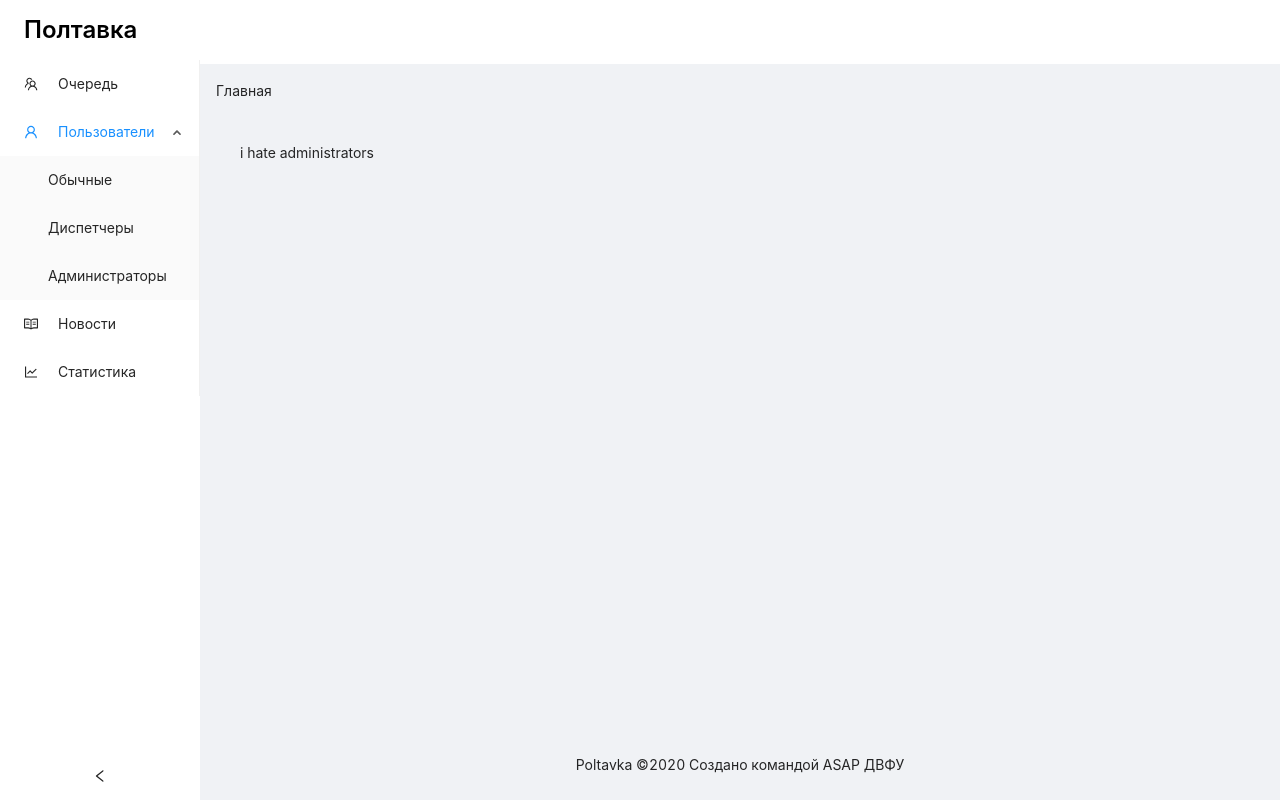
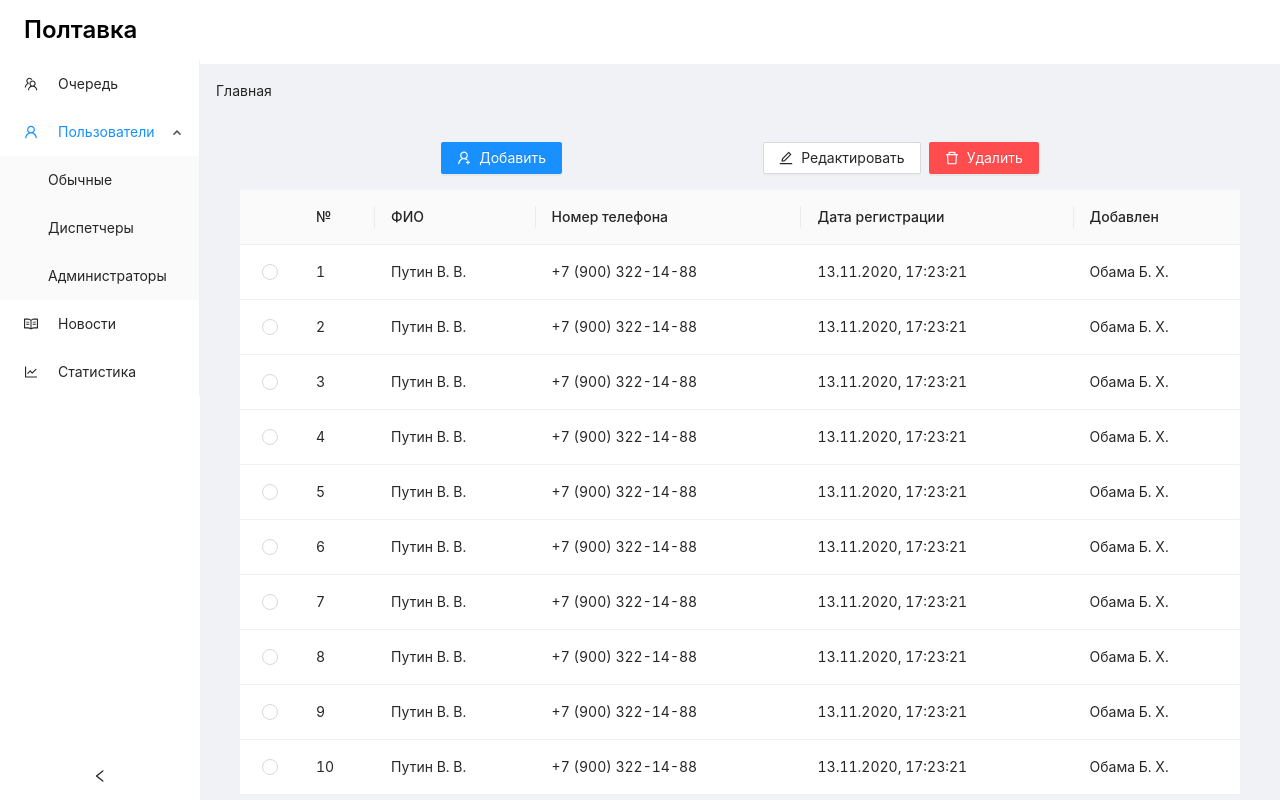
Before and after one commit to on3dd/poltavka, a Next.js app: page /admin/users/administrators in a window 1280 px wide. Shown: the top 800 px of the page. Built offline with nearby package versions, Linux system fonts and the light colour scheme.

Commit message:
users upd

```diff
--- a/components/admin/users/administrators/index.tsx
+++ b/components/admin/users/administrators/index.tsx
@@ -1,8 +1,75 @@
 import React from 'react';
+import { useRouter } from 'next/router';
 import { Row, Col, Space, Button, Table } from 'antd';
+import {
+  UserAddOutlined,
+  EditOutlined,
+  DeleteOutlined,
+} from '@ant-design/icons';
+
+import { rowSelection, columns, data } from '../table';
 
 const Administrators: React.FC = () => {
-  return <div className="nigger">i hate administrators</div>;
+  const router = useRouter();
+
+  const onAddClick = () => {
+    router.push('/admin/users/administrators/edit/new');
+  };
+
+  const onEditClick = () => {
+    console.log('edit');
+  };
+
+  const onDeleteClick = () => {
+    console.log('delete');
+  };
+
+  return (
+    <>
+      <Row
+        justify="space-between"
+        style={{ marginBottom: 16 }}
+      >
+        <Col>
+          <Button
+            type="primary"
+            icon={<UserAddOutlined />}
+            onClick={onAddClick}
+          >
+            Добавить
+          </Button>
+        </Col>
+        <Col>
+          <Space>
+            <Button
+              type="default"
+              icon={<EditOutlined />}
+              onClick={onEditClick}
+            >
+              Редактировать
+            </Button>
+            <Button
+              type="primary"
+              danger={true}
+              icon={<DeleteOutlined />}
+              onClick={onDeleteClick}
+            >
+              Удалить
+            </Button>
+          </Space>
+        </Col>
+      </Row>
+      <Table
+        size="large"
+        rowSelection={{
+          type: 'radio',
+          ...rowSelection,
+        }}
+        columns={columns}
+        dataSource={data}
+      />
+    </>
+  );
 };
 
 export default Administrators;
--- /dev/null
+++ b/components/admin/users/table.ts
@@ -0,0 +1,44 @@
+export const data = new Array(100)
+  .fill(0)
+  .map((_, idx) => ({
+    key: idx,
+    number: idx + 1,
+    name: 'Путин В. В.',
+    phone_number: '+7 (900) 322-14-88',
+    registration_date: '13.11.2020, 17:23:21',
+    added_by: 'Обама Б. Х.',
+  }));
+
+export const columns = [
+  {
+    title: '№',
+    dataIndex: 'number',
+  },
+  {
+    title: 'ФИО',
+    dataIndex: 'name',
+  },
+  {
+    title: 'Номер телефона',
+    dataIndex: 'phone_number',
+  },
+  {
+    title: 'Дата регистрации',
+    dataIndex: 'registration_date',
+  },
+  {
+    title: 'Добавлен',
+    dataIndex: 'added_by',
+  },
+];
+
+// rowSelection object indicates the need for row selection
+export const rowSelection = {
+  onChange: (selectedRowKeys, selectedRows) => {
+    console.log(
+      `selectedRowKeys: ${selectedRowKeys}`,
+      'selectedRows: ',
+      selectedRows,
+    );
+  },
+};
```
Also changed, not shown: components/admin/users/dispatchers/index.tsx (+68 -1 lines), components/admin/users/ordinary/index.tsx (+68 -1 lines).
